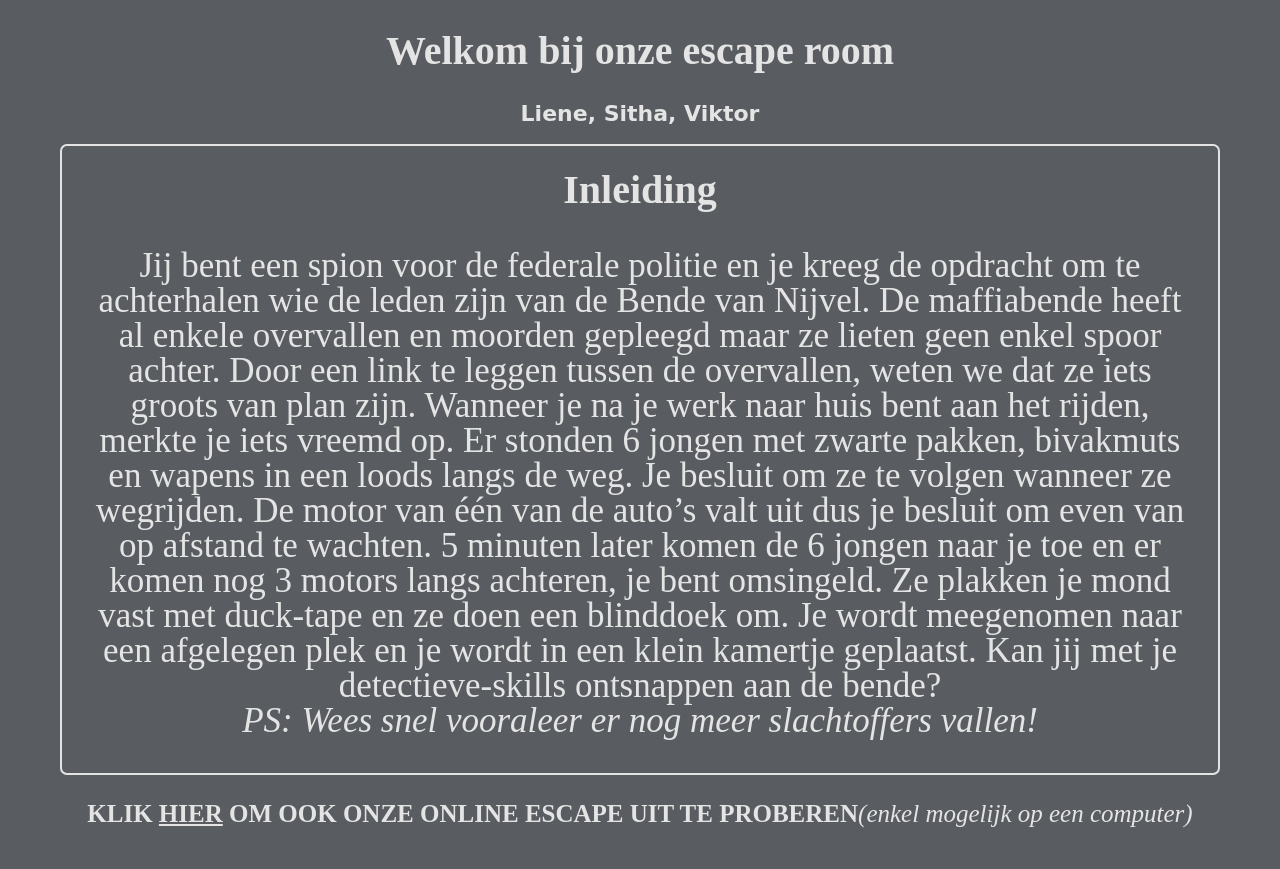
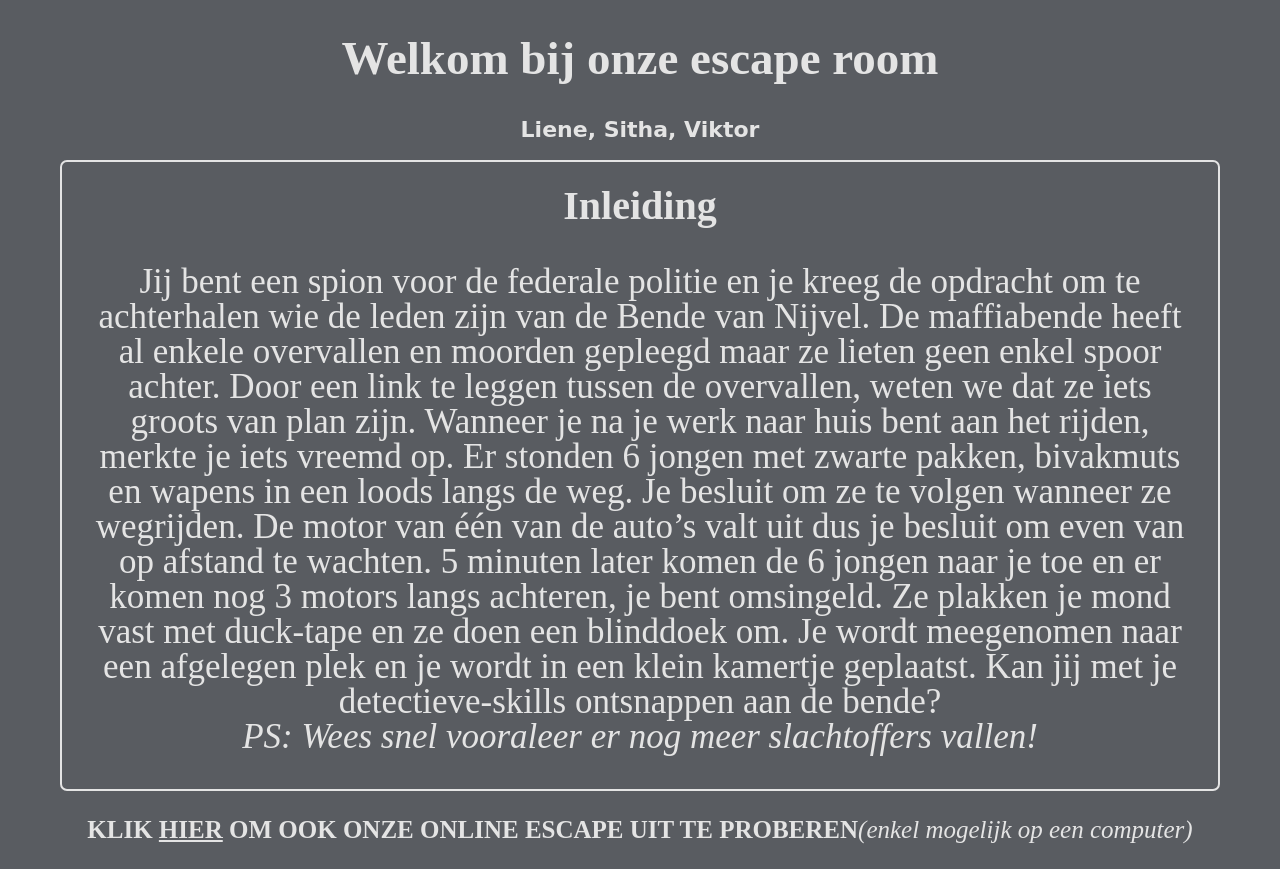
Before and after one commit to ViktorMeeussen/escaperoom-inleiding, a plain HTML site: page index.html in a window 1280 px wide. Drawn offline with Linux system fonts and the light colour scheme.

Commit message:
Update index.html

```diff
--- a/index.html
+++ b/index.html
@@ -15,7 +15,7 @@
         color: #E4E4E4;
     }
     h1{
-        font-size:40px;
+        font-size:47px;
         text-align:center;
     }
     h2{
```
